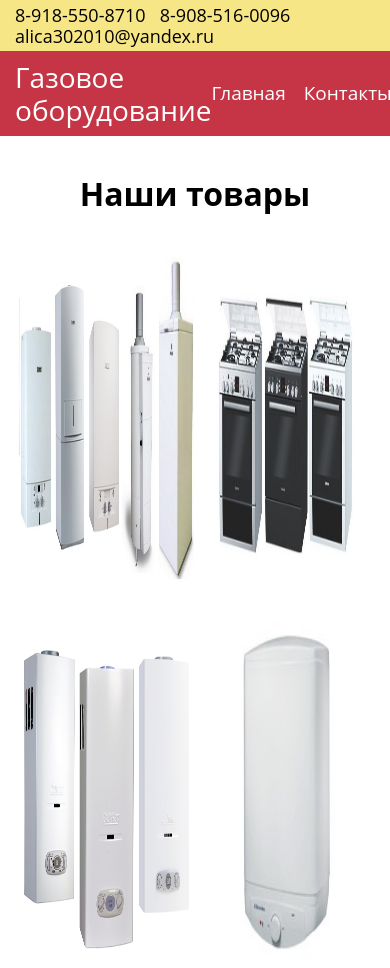
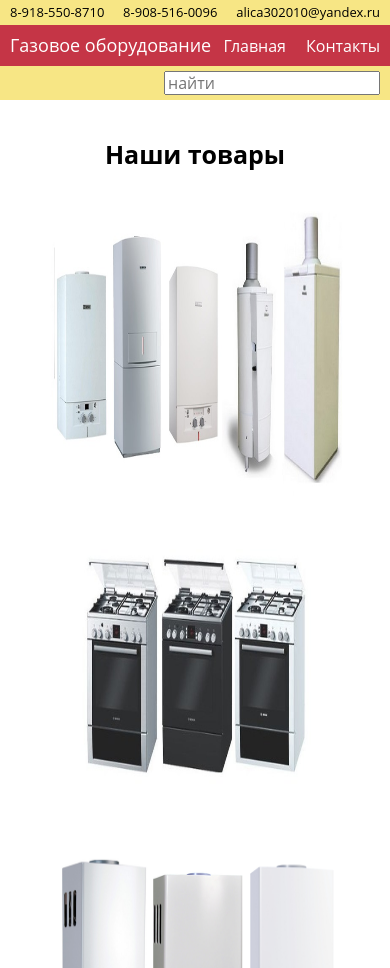
Before and after one commit to IvanVerushkin/project-1, a website: page app/index.html in a window 390 px wide. Shown: the top 968 px of the page. Drawn offline with nearby package versions, Linux system fonts and the light colour scheme.

Commit message:
do index4

```diff
--- a/app/index.html
+++ b/app/index.html
@@ -13,9 +13,11 @@
 
             <div class="header__top">
                <div class="container">
-                  <a class="phone" href="tel:+89185508710">8-918-550-8710</a>
-                  <a class="phone" href="tel:+89085160096">8-908-516-0096</a>
-                  <a class="mail" href="mailto:alica302010@yandex.ru">alica302010@yandex.ru</a>
+                  <div class="header__top-inner">
+                     <a class="phone" href="tel:+89185508710">8-918-550-8710</a>
+                     <a class="phone" href="tel:+89085160096">8-908-516-0096</a>
+                     <a class="mail" href="mailto:alica302010@yandex.ru">alica302010@yandex.ru</a>
+                  </div>
                </div>
             </div>
 
@@ -40,7 +42,7 @@
                               </li>
                            </ul>
                         </nav>
-                        <div class="search">
+                        <div class="search search--1">
                            <form class="search-form" action="">
                               <label>
                                  <span>поиск товаров</span>
@@ -50,6 +52,17 @@
                         </div>
                      </div>
                   </div>
+               </div>
+            </div>
+
+            <div class="header__lower-search">
+               <div class="search search--2">
+                  <form class="search-form" action="">
+                     <label>
+                        <span>поиск товаров</span>
+                        <input type="search" name="" placeholder="найти" required>
+                     </label>
+                  </form>
                </div>
             </div>
          </header>
--- a/app/js/main.js
+++ b/app/js/main.js
@@ -13,7 +13,7 @@ $('.slider__body').slick({
           settings: {
           slidesToShow: 2,
           arrows: false,
-          dots: true,
+          dots: false,
          }
        },
        {
@@ -21,7 +21,7 @@ $('.slider__body').slick({
           settings: {
           slidesToShow: 1,
           arrows: false,
-          dots: true
+          dots: false
          }
        }
     ]
--- a/app/scss/_global.scss
+++ b/app/scss/_global.scss
@@ -62,5 +62,5 @@ body {
 .container {
     max-width: 1200px;
     margin: 0 auto;
-    padding: 0 15px;
+    padding: 0 10px;
 }
--- a/app/scss/_header.scss
+++ b/app/scss/_header.scss
@@ -28,6 +28,13 @@
     }
 }
 
+.header__lower-search {
+    display: flex;
+    justify-content: flex-end;
+    padding: 5px 10px 5px 0;
+    background-color: rgb(247, 230, 133);
+}
+
 .logotype {
     font-size: 32px;
 }
@@ -42,7 +49,7 @@
         }
     }
     li {
-        margin-right: 18px;
+        margin-right: 20px;
     }
 
 }
--- a/app/scss/_media.scss
+++ b/app/scss/_media.scss
@@ -2,4 +2,98 @@
     .logotype {
         font-size: 28px;
     }
+
 }
+
+@media (max-width: 823px) {
+    .first__image {
+        height: 310px;
+    }
+    .first__body {
+        h1 {
+            font-size: 24px;
+        }
+    }
+}
+
+@media (max-width: 768px) {
+    .header__top {
+        a {
+            font-size: 15px;
+        }
+    }
+    .first__body {
+        justify-content: center;
+    }
+    .first__link {
+        width: 80%;
+    }
+    .first__image {
+        height: 285px;
+    }
+    .search--1 {
+        display: none;
+    }
+}
+
+@media (max-width: 720px) {
+    .logotype {
+        font-size: 21px;
+    }
+    .first__title {
+        font-size: 25px;
+    }
+}
+
+@media (max-width: 533px) {
+    .navigation {
+        margin-right: 0;
+    }
+}
+
+@media (max-width: 480px) {
+    .navigation {
+        font-size: 16px;
+    }
+    .header__top {
+        &-inner {
+            display: flex;
+            justify-content: space-between;
+            font-size: 13px;
+        }
+        a {
+            font-size: 13px;
+            margin-right: 0;
+        }
+    }
+    .header__bottom-inner {
+        align-items: baseline;
+    }
+    .logotype {
+        font-size: 18px;
+    }
+}
+
+@media (max-width: 375px) {
+    .header__top {
+        a {
+            font-size: 12px;
+        }
+    }
+}
+
+@media (max-width: 360px) {
+    .logotype {
+        font-size: 15px;
+    }
+    .navigation {
+        font-size: 15px;
+    }
+}
+
+
+@media (min-width: 769px) {
+    .search--2 {
+        display: none;
+    }
+}
```
Also changed, not shown: app/css/style.min.css, app/scss/_index-page.scss (line endings or trailing spaces).
